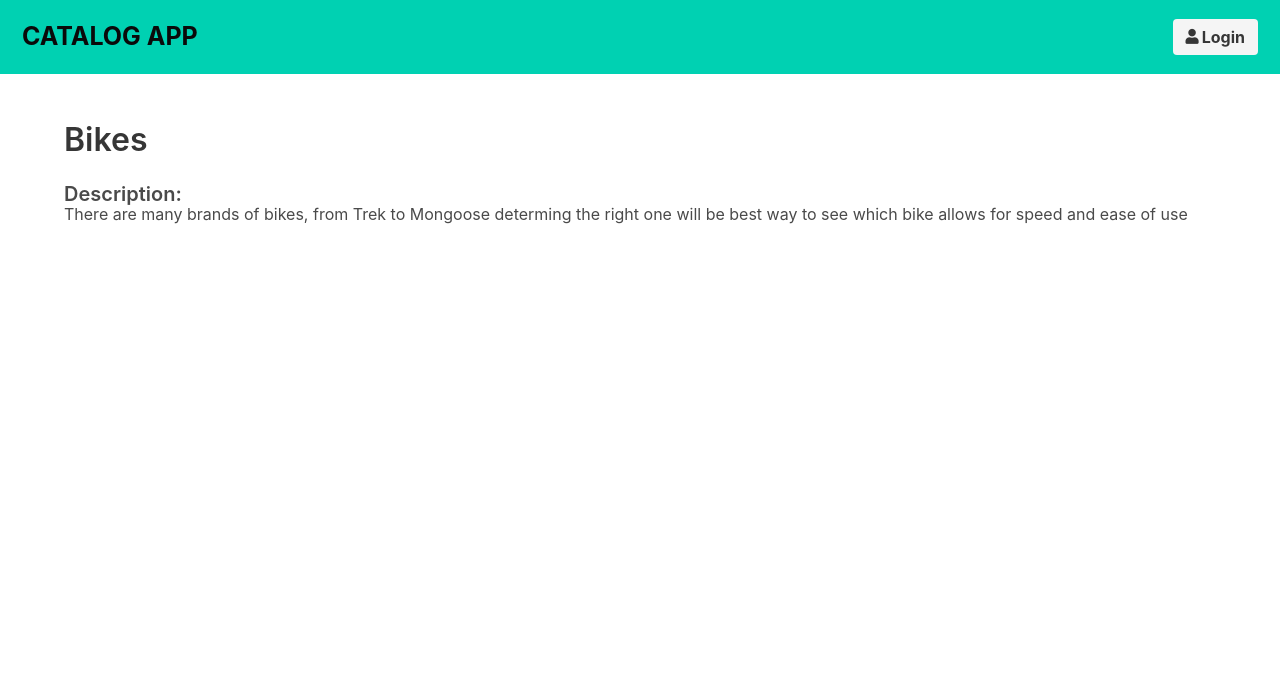
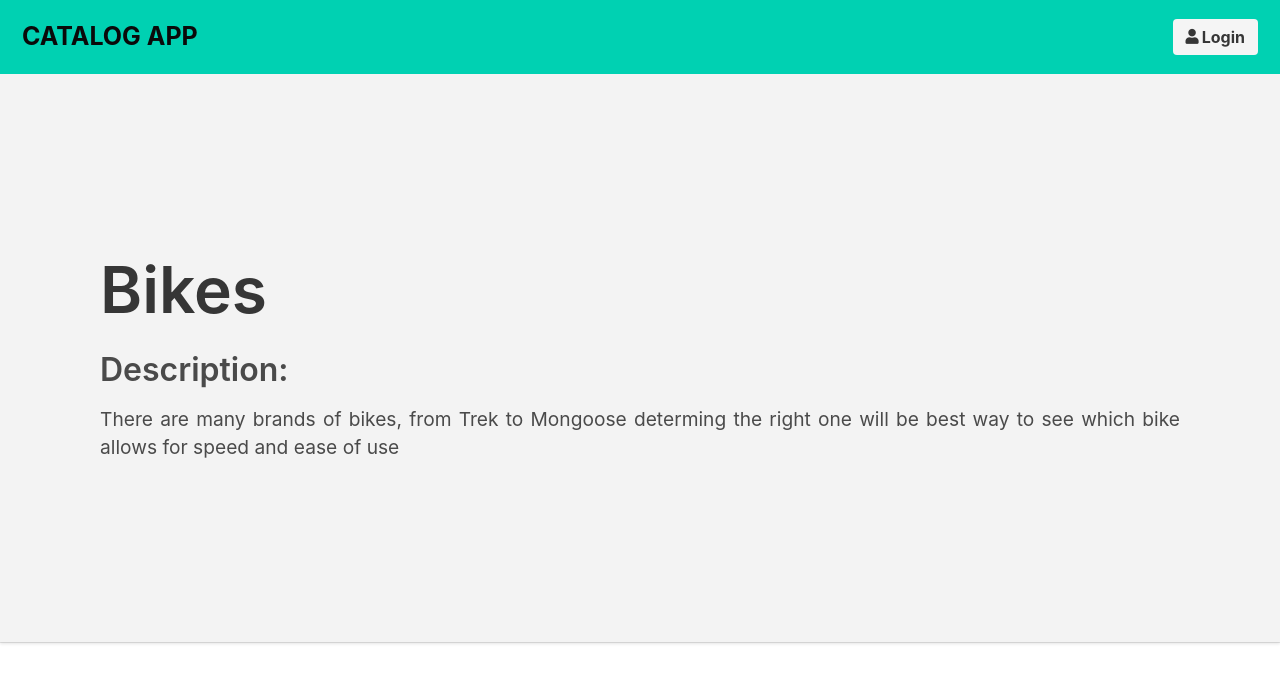
Before and after one commit to coloed3/Item-catalog-udacity, a Flask app: page /catalog/Football/Bikes in a window 1280 px wide. Shown: the top 683 px of the page. Run offline with Flask 2, Linux system fonts and the light colour scheme; some libraries are stand-ins or nearby versions.

Commit message:
finished testing json string forthe first 2 routes, changed the description section to look more in line with the design. working on addind the logic for the show edit or delete when user is logged in

```diff
--- a/app.py
+++ b/app.py
@@ -196,8 +196,6 @@ def gconnect():
 
 """ using information and code from restaurant project. to disconnect and close
 sessions"""
-
-
 @app.route('/gdisconnect')
 def gdisconnect():
     # Only disconnect a connected user.
@@ -220,9 +218,10 @@ def gdisconnect():
 
     return render_template('logout.html')
 
-# route fdor seeing all our items
 
 
+"""Below will allow user to view items name and description. in both the route and
+json"""
 @app.route('/catalog/<string:category_name>/<string:item_name>')
 @app.route('/catalog/<string:category_name>/<string:item_name>.json',
            endpoint="item-json")
@@ -239,7 +238,7 @@ def item_Details(category_name, item_name):
                            logged_in=logged_in)
 
 
-# route for adding
+"""Below will allow user to add item, after they login."""
 @app.route('/catalog/addnew', methods=['GET', 'POST'])
 def add_item():
     return render_template('additem.html')
--- a/static/app.css
+++ b/static/app.css
@@ -49,16 +49,24 @@ body,
 }
 
 #description {
-    padding-top: 3rem;
+
+    background: #f3f3f3;
+    padding: 180px 100px;
+}
+#description .title{
+    font-size: 4rem !important;
 }
 
 #description .subtitle {
     padding-top: 20px;
     margin-bottom: -5px;
     font-weight: 600;
+    font-size: 2rem;
 }
 
 #description .content {
     font-weight: 400;
+    margin-top: 20px;
+    font-size: 1.2rem;
 
 }
--- a/templates/viewitem.html
+++ b/templates/viewitem.html
@@ -1,13 +1,12 @@
 {% extends 'base.html' %}
 {% block content %}
-<article class="tile  is-child is-grey" id="description">
-    <div class="container ">
+<article class="card  is-child " id="description">
         <p class="title">{{item.name}}</p>
         <p class="subtitle has-text-justified">Description:</p>
         <div class="content has-text-justified">
             {{item.description}}
         </div>
-    </div>
+
 </article>
 {# testing description #}
 {% endblock content %}
```
Also changed, not shown: 1 other file.
